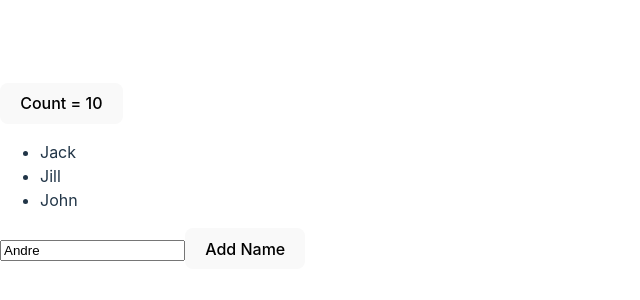
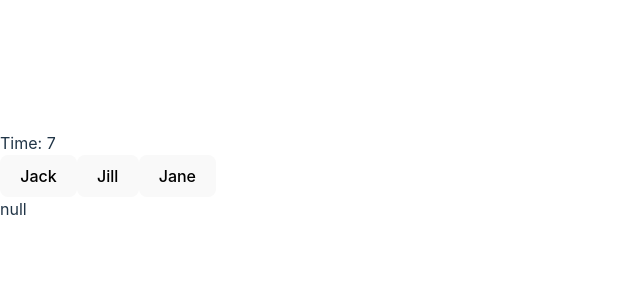
Before and after one commit to andrekubotsu/react-state-managers-2022, a React (Vite) app: page / in a window 1280 px wide. Shown: the part 224-524 px from the top of the page, without its empty margins (0-640 px from the left). Built offline with nearby package versions, Linux system fonts and the light colour scheme.

Commit message:
useEffect

```diff
--- /dev/null
+++ b/public/Jack.json
@@ -0,0 +1,4 @@
+{
+  "id": 2,
+  "name": "Jack Doe"
+}
--- /dev/null
+++ b/public/Jane.json
@@ -0,0 +1,4 @@
+{
+  "id": 4,
+  "name": "Jane Doe"
+}
--- /dev/null
+++ b/public/Jill.json
@@ -0,0 +1,4 @@
+{
+  "id": 3,
+  "name": "Jill Done"
+}
--- /dev/null
+++ b/public/names.json
@@ -0,0 +1 @@
+["Jack", "Jill", "Jane"]
--- a/src/App.jsx
+++ b/src/App.jsx
@@ -1,52 +1,58 @@
-import { useState } from "react";
+import { useState, useEffect } from "react";
 
-function NameList() {
-  const [list, setList] = useState(["Jack", "Jill", "John"]);
-  const [name, setName] = useState(() => "Andre");
+const Stopwatch = () => {
+  const [time, setTime] = useState(0);
 
-  const onAddName = () => {
-    setList([...list, name]);
-    setName("");
+  useEffect(() => {
+    const interval = setInterval(() => {
+      setTime((t) => {
+        return t + 1;
+      });
+    }, 1000);
+
+    return () => clearInterval(interval);
+  }, []);
+
+  return <div>Time: {time}</div>;
+};
+
+function App() {
+  const [names, setNames] = useState([]);
+
+  // for api requests
+  useEffect(() => {
+    fetch("/names.json")
+      .then((response) => response.json())
+      .then((data) => setNames(data));
+  }, []);
+
+  const [selectedNameDetails, setSelectedNameDetails] = useState(null);
+
+  const onSelectedName = (name) => {
+    fetch(`/${name}.json`)
+      .then((response) => response.json())
+      .then((data) => setSelectedNameDetails(data));
   };
 
   return (
-    <>
-      <ul>
-        {list.map((name) => (
-          <li key={name}>{name}</li>
-        ))}
-      </ul>
-      <input
-        type="text"
-        value={name}
-        onChange={(e) => setName(e.target.value)}
-      />
-      <button onClick={onAddName}>Add Name</button>
-    </>
-  );
-}
-
-function Count() {
-  const [count, setCount] = useState(10);
-
-  function addOne() {
-    setCount(count + 1);
-  }
-
-  return (
-    <div className="App">
-      <button onClick={addOne}>Count = {count}</button>
+    <div>
+      <Stopwatch />
+      <div>
+        {names.map((name) => {
+          return (
+            <button
+              onClick={() => {
+                onSelectedName(name);
+              }}
+            >
+              {name}
+            </button>
+          );
+        })}
+      </div>
+      <div>{JSON.stringify(selectedNameDetails)}</div>
     </div>
   );
 }
 
-function App() {
-  return (
-    <>
-      <Count />
-      <NameList />
-    </>
-  );
-}
-
 export default App;
```
